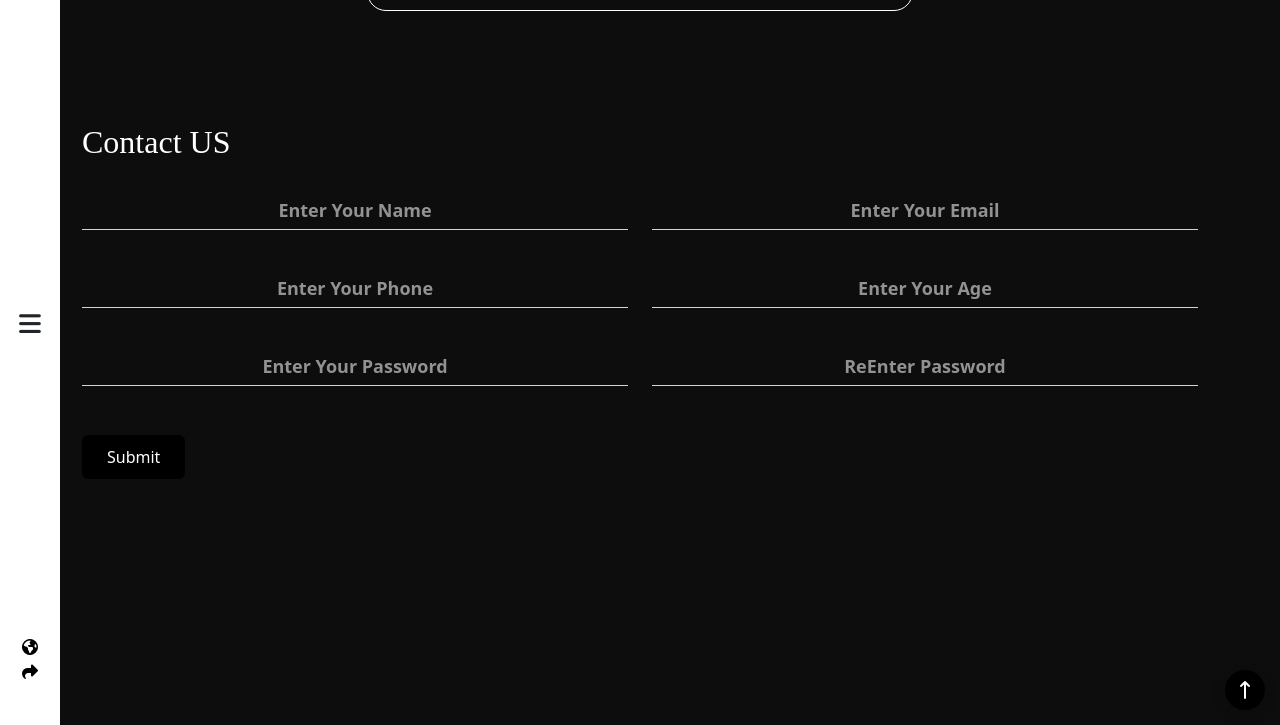
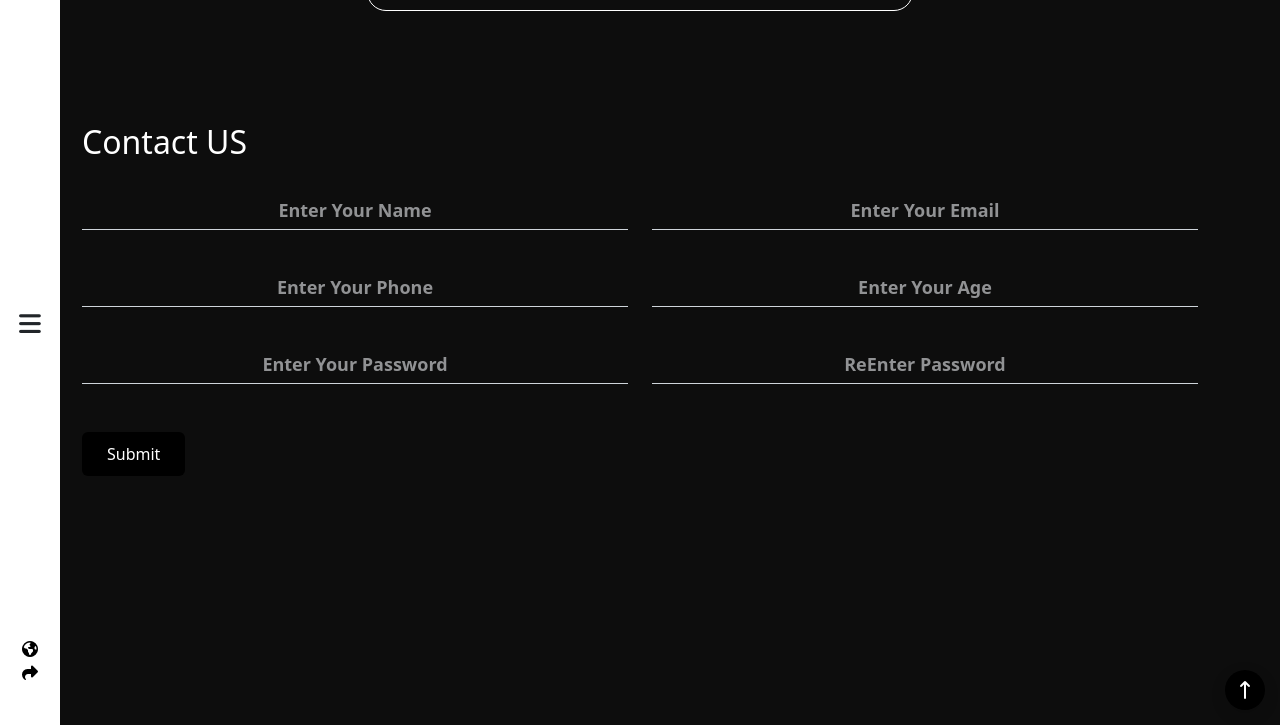
Before and after one commit to sahermohamed979/movieApp, a plain HTML site: page index.html in a window 1280 px wide. Shown: the part 75-800 px from the top of the page. Drawn offline with nearby package versions, Linux system fonts and the light colour scheme; no server answers.

Commit message:
Update style.css

```diff
--- a/css/style.css
+++ b/css/style.css
@@ -42,16 +42,7 @@ li {
 ::-webkit-scrollbar-thumb:hover {
   background: #555;
 }
-h1,
-h2,
-h3,
-h4,
-h5,
-p,
-span,
-a {
-  font-family: Segoe UI Light;
-}
+
 a {
   text-decoration: none;
 }
```
